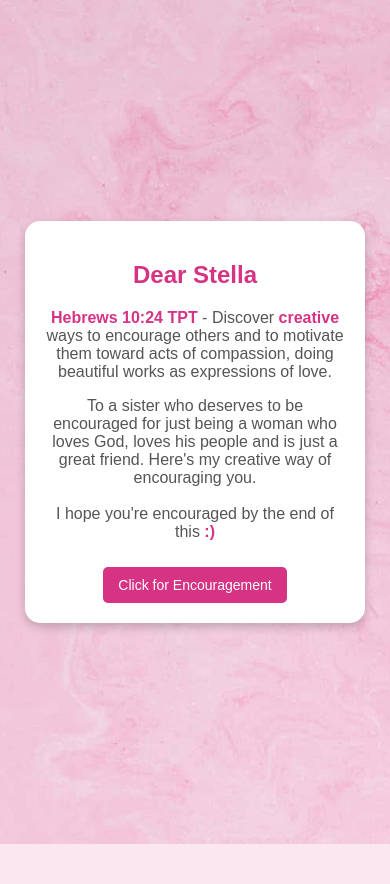
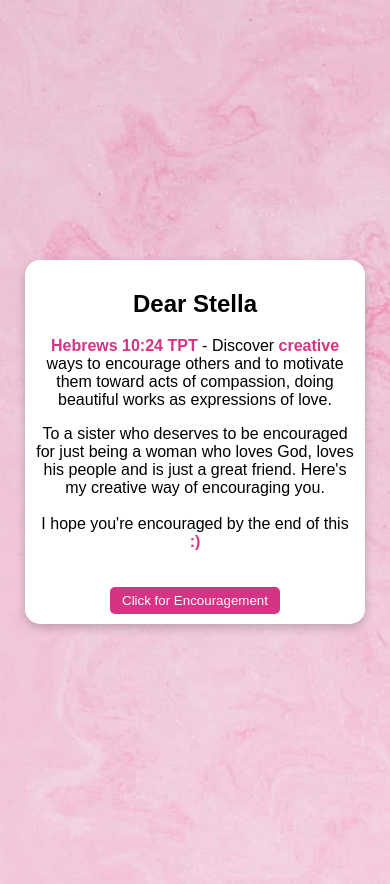
Before and after one commit to testerJDtech/toStella, a plain HTML site: page index.html in a window 390 px wide. Before the commit the page ends 844 px from the top, so only its background shows below. Drawn offline with Linux system fonts and the light colour scheme.

Commit message:
getting the page to fit all screens

```diff
--- a/index.html
+++ b/index.html
@@ -5,7 +5,7 @@
     <meta charset="UTF-8">
     <meta name="viewport" content="width=device-width, initial-scale=1.0">
     <title>Welcome</title>
-    <link rel="stylesheet" href="teststyles.css">
+    <link rel="stylesheet" href="mainpagestyles.css">
 </head>
 
 <body>
--- /dev/null
+++ b/mainpagestyles.css
@@ -0,0 +1,74 @@
+body {
+    font-family: 'Arial', sans-serif;
+    background-color: #fbe7f0;
+    background-image: url('pink-backG.jpg'); /* This adds the image here*/
+    background-size: cover; /* Ensure the image covers the entire page */
+    background-position: center; /* Center the image */
+    background-repeat: no-repeat; /* Prevent the image from repeating */
+    display: flex;
+    justify-content: center;
+    align-items: center;
+    height: 100vh;
+    margin: 0;
+    padding: 20px; /* Add padding to prevent content from touching the edges on small screens */
+}
+
+.card {
+    background: #fff;
+    padding: 20px;
+    border-radius: 15px;
+    box-shadow: 0 4px 10px rgba(0, 0, 0, 0.2);
+    text-align: center;
+    max-width: 600px;
+    width: 100%;
+    margin: 20px;
+}
+
+.you-are {
+    color: #d63384;
+}
+
+button {
+    padding: 10px 20px;
+    margin-top: 20px;
+    background-color: #d63384;
+    color: white;
+    border: none;
+    border-radius: 5px;
+    cursor: pointer;
+}
+
+button:hover {
+    background-color: #b82e6c;
+}
+
+/* Responsive design */
+@media (max-width: 768px) {
+    .card {
+        padding: 15px;
+        margin: 10px;
+    }
+
+    .main-title {
+        font-size: 3em;
+    }
+
+    button {
+        padding: 8px 16px;
+    }
+}
+
+@media (max-width: 480px) {
+    .card {
+        padding: 10px;
+        margin: 5px;
+    }
+
+    .main-title {
+        font-size: 2em;
+    }
+
+    button {
+        padding: 6px 12px;
+    }
+}
```
